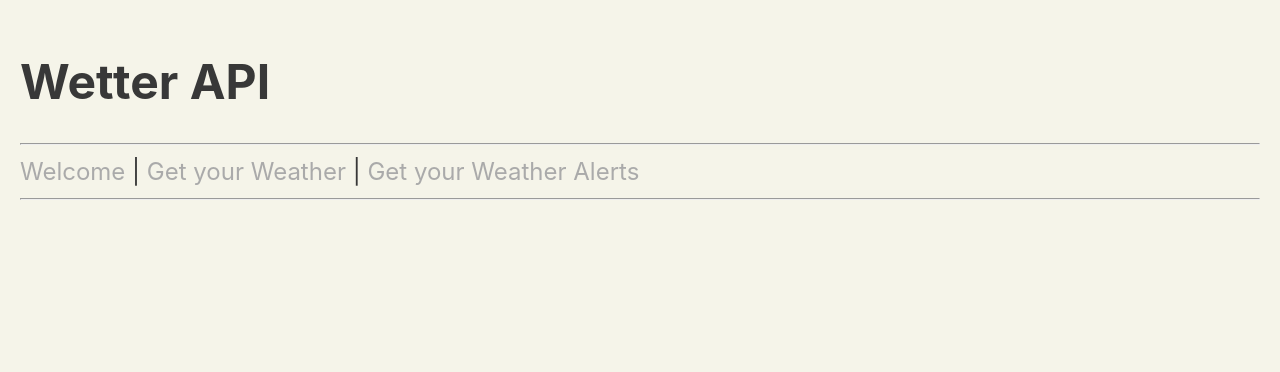
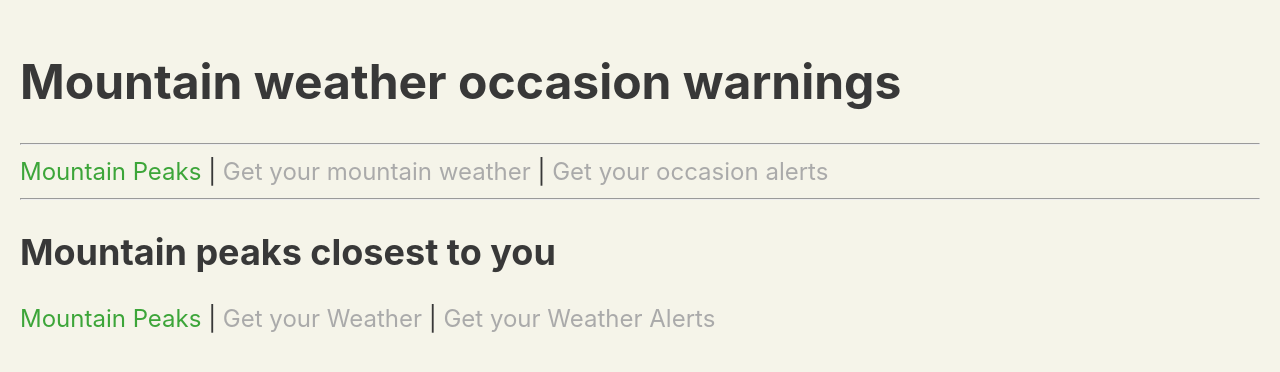
Before and after one commit to EveKlieber/weather-forecast-client, a React (Vite) app: page /peaks in a window 1280 px wide. Shown: the top 372 px of the page. Built offline with nearby package versions, Linux system fonts and the light colour scheme.

Commit message:
handle Click updated - works

```diff
--- a/helpers/helpers.js
+++ b/helpers/helpers.js
@@ -1,13 +1,10 @@
 import axios from 'axios'
-
 
 export const getWeather = async (cityString) => {
 
-  // e.preventDefault();
-  let result;
   let axiosResp;
   try {
-    axiosResp = await axios.post('http://localhost:8080/getweather', cityString, {
+    axiosResp = await axios.post('http://localhost:8080/getweather', {city: cityString}, {
       headers: {
         Accept: "application/json",
         "Content-Type": "application/json",
@@ -17,12 +14,9 @@ export const getWeather = async (cityString) => {
       // withCredentials: true,
     });
 
-    console.debug("axiosResp.data:suc", axiosResp);
-    if (!axiosResp) {
-      console.debug("axiosResp.data:suc", axiosResp.data.response);
-    } else {
-      console.debug("axiosResp.data:else", axiosResp);
-    }
+    console.log(axiosResp.data)
+    return axiosResp.data
+    // console.debug("axiosResp.data:suc", axiosResp);
   } catch (error) {
     console.error(error);
     alert("Could not log in. Console for more Information");
@@ -30,3 +24,5 @@ export const getWeather = async (cityString) => {
 
 
 }
+
+//{city: cityString}
--- a/src/App.css
+++ b/src/App.css
@@ -1 +1 @@
-body{background-color:#f5f4e9;color:#383838;padding:20px;font-size:1.5rem}body a{color:#aaa;text-decoration:none}body a.active{color:3CA539}
+body{background-color:#f5f4e9;color:#383838;padding:20px;font-size:1.5rem}body a{color:#aaa;text-decoration:none}body a.active{color:#3ca539}
--- a/src/App.jsx
+++ b/src/App.jsx
@@ -1,5 +1,5 @@
 import './App.scss';
-import { PageWelcome } from './pages/PageWelcome';
+import { MountainPeaks } from './pages/MountainPeaks';
 import { GetWeather } from './pages/GetWeather';
 import { GetAlert } from './pages/GetAlert';
 import { NavLink, Routes, Route, Navigate } from 'react-router-dom';
@@ -8,14 +8,14 @@ import { NavLink, Routes, Route, Navigate } from 'react-router-dom';
 function App() {
 	return (
 		<div className="App">
-			<h1>Wetter API</h1>
+			<h1>Mountain weather occasion warnings </h1>
 			<hr />
-			<NavLink to="/welcome">Welcome</NavLink> |{' '}
-			<NavLink to="/getweather">Get your Weather</NavLink> |{' '}
-			<NavLink to="/getalert">Get your Weather Alerts</NavLink>
+			<NavLink to="/peaks">Mountain Peaks</NavLink> |{' '}
+			<NavLink to="/getweather">Get your mountain weather</NavLink> |{' '}
+			<NavLink to="/getalert">Get your occasion alerts</NavLink>
 			<hr />
 			<Routes>
-				<Route path="/welcome" element={<PageWelcome />} />
+				<Route path="/peaks" element={<MountainPeaks />} />
 				<Route path="/getweather" element={<GetWeather />} />
 				<Route path="/getalert" element={<GetAlert />} />
 				<Route path="/" element={<Navigate to="/welcome" replace />}/>
--- a/src/App.scss
+++ b/src/App.scss
@@ -10,6 +10,6 @@ body {
 	}
 
 	a.active {
-		color: 3CA539;
+		color: #3CA539;
 	}
 }
--- a/src/components/Weather.jsx
+++ /dev/null
@@ -1,2 +0,0 @@
-import axios from "axios";
-import "dotenv/config";
--- /dev/null
+++ b/src/components/WeatherResult.jsx
@@ -0,0 +1,22 @@
+
+
+const WeatherResult = ({resultWeather}) => {
+  return (
+
+    <div className="weather-results">
+      <p>actual weather in {resultWeather?.name}:</p>
+
+      <ul>
+        <li>Temperature:{resultWeather?.main.temp}</li>
+        <li>Feels like:{resultWeather?.main.feels_like}</li>
+        <li>Description:{resultWeather?.weather[0].description}</li>
+        <li>Wind Speed:{resultWeather?.wind.speed}</li>
+
+      </ul>
+    </div>
+
+
+  )
+}
+
+export default WeatherResult;
--- a/src/pages/GetWeather.jsx
+++ b/src/pages/GetWeather.jsx
@@ -3,18 +3,31 @@ import TextField from "@mui/material/TextField";
 import Button from "@mui/material/Button";
 import Stack from '@mui/material/Stack';
 import React, { useState, useEffect } from "react";
+import { inputBaseClasses } from "@mui/material";
+import axios from 'axios'
 import { getWeather } from "../../helpers/helpers";
+import WeatherResult from "../components/WeatherResult";
 
 export const GetWeather = () => {
   const [input, setInput] = useState("");
+  const [showWeather, setShowWeather] = useState(false)
+  const [resultWeather, setResultWeather] = useState({});
+  // state fpr error
+  useEffect(() => {
+    Object.keys(resultWeather).length > 0 && setShowWeather(true) // keys ist eine function macht array // && nur wenn zweite wahr ist
 
-  const handleClick = e => {
-    getWeather(input);
-  };
+   }, [resultWeather]);  // leerer Array dadurch nur einmal beim start ausgeführt.
+
+  const handleClick = async (e) => {
+    let currentWeatherResult = await getWeather(input);
+    if (currentWeatherResult.success) setResultWeather(currentWeatherResult)
+    setInput("")
+  }
 
   return (
+    <>
     <div className="page_weather">
-      <h2>weather</h2>
+      <h2>get current weather</h2>
 
       <TextField
         id="outlined-basic"
@@ -32,5 +45,10 @@ export const GetWeather = () => {
       </Stack>
 
     </div>
+
+        {Object.keys(resultWeather).length > 0 && <WeatherResult resultWeather = {resultWeather.result} />}
+      </>
+
+
   );
 };
--- /dev/null
+++ b/src/pages/MountainPeaks.jsx
@@ -0,0 +1,25 @@
+import { NavLink, Routes, Route, Navigate } from 'react-router-dom';
+
+
+export const MountainPeaks = () => {
+	return (
+		<div className="page_welcome">
+			<h2>Mountain peaks closest to you</h2>
+
+
+			<NavLink to="/peaks">Mountain Peaks</NavLink> |{' '}
+			<NavLink to="/getweather">Get your Weather</NavLink> |{' '}
+			<NavLink to="/getalert">Get your Weather Alerts</NavLink>
+
+
+
+		</div>
+	)
+}
+
+
+// https://www.mountain-forecast.com/peaks/Wendelstein/forecasts/1838
+
+// 2 forecast elevations: Base 100m peak 1838m.
+// hello@meteo365.com
+// + 44 7803 293547
--- a/src/pages/PageWelcome.jsx
+++ /dev/null
@@ -1,8 +0,0 @@
-export const PageWelcome = () => {
-	return (
-		<div className="page_welcome">
-			<h2>Welcome</h2>
-			<p>Welcome to this site.</p>
-		</div>
-	)
-}
```
